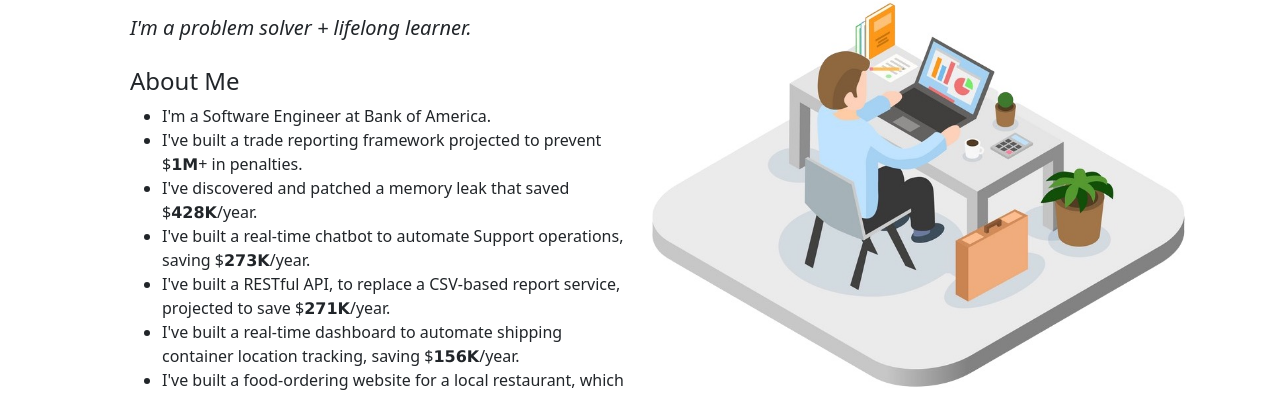
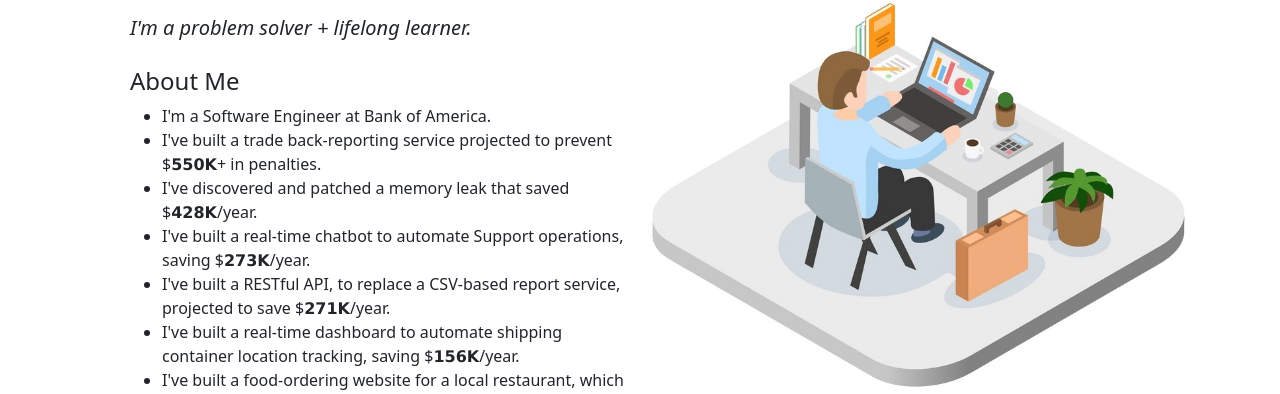
Before and after one commit to bryangalindo/bryan_galindo, a Flask app: page / in a window 1280 px wide. Shown: the part 249-643 px from the top of the page. Run offline with Flask 2, Linux system fonts and the light colour scheme; some libraries are stand-ins or nearby versions.

Commit message:
update accomplishments

```diff
--- a/webapp/templates/home.html
+++ b/webapp/templates/home.html
@@ -79,7 +79,7 @@
                     <h4>About Me</h4>
                     <ul>
                         <li>I'm a Software Engineer at Bank of America.</li>
-                        <li>I've built a trade reporting framework projected to prevent $𝟭𝗠+ in penalties.</li>
+                        <li>I've built a trade back-reporting service projected to prevent $𝟱𝟱𝟬𝗞+ in penalties.</li>
                         <li>I've discovered and patched a memory leak that saved $𝟰𝟮𝟴𝗞/year.</li>
                         <li>I've built a real-time chatbot to automate Support operations, saving $𝟮𝟳𝟯𝗞/year.</li>
                         <li>I've built a RESTful API, to replace a CSV-based report service, projected to save $𝟮𝟳𝟭𝗞/year.</li>
```
